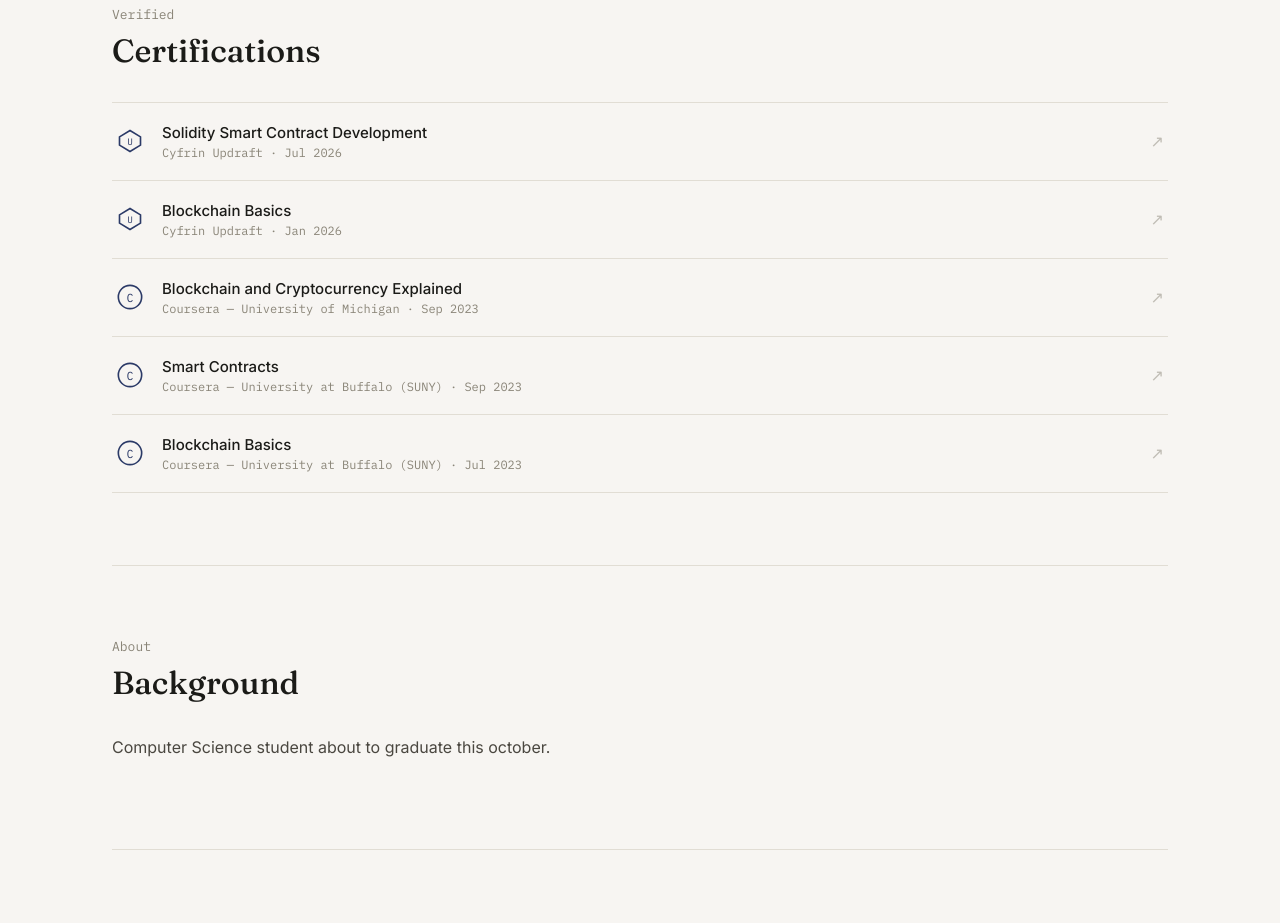
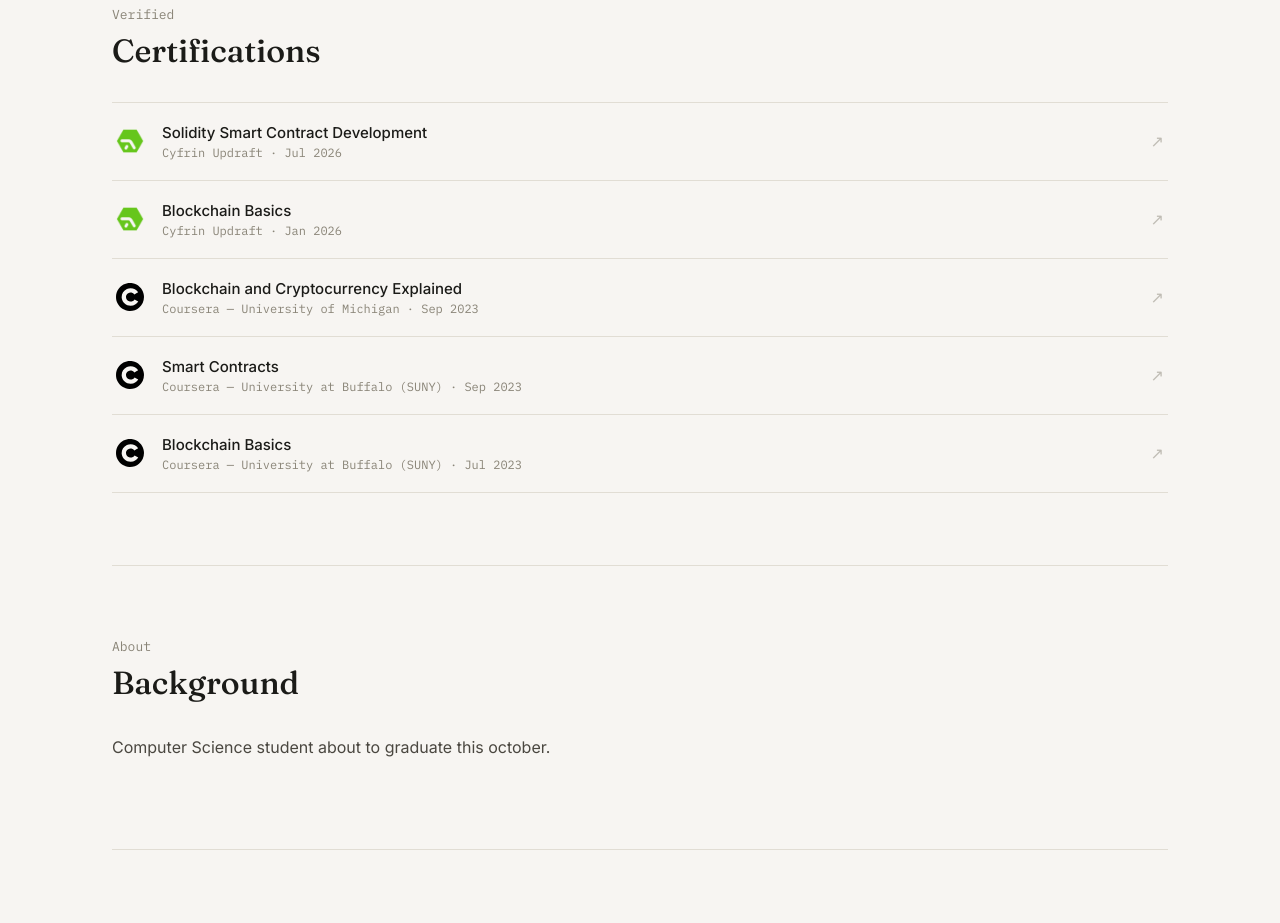
Before and after one commit to saqib-jamal/Portfolio, a React (Vite) app: page / in a window 1280 px wide. Shown: the part 1720-2643 px from the top of the page. Built offline with nearby package versions, Linux system fonts and the light colour scheme.

Commit message:
add certificate logos

```diff
--- a/src/Certifications.jsx
+++ b/src/Certifications.jsx
@@ -4,49 +4,37 @@ const certificates = [
     issuer: 'Cyfrin Updraft',
     date: 'Jul 2026',
     url: 'https://profiles.cyfrin.io/u/saqibjamal734/achievements/solidity',
+    logo: '/updraft-logo.png',
   },
   {
     title: 'Blockchain Basics',
     issuer: 'Cyfrin Updraft',
     date: 'Jan 2026',
     url: 'https://profiles.cyfrin.io/u/saqibjamal734/achievements/blockchain-basics',
+    logo: '/updraft-logo.png',
   },
   {
     title: 'Blockchain and Cryptocurrency Explained',
     issuer: 'Coursera — University of Michigan',
     date: 'Sep 2023',
     url: 'https://coursera.org/verify/VP6GQPSMWAGU',
+    logo: '/coursera-logo.svg',
   },
   {
     title: 'Smart Contracts',
     issuer: 'Coursera — University at Buffalo (SUNY)',
     date: 'Sep 2023',
     url: 'https://coursera.org/verify/BM5UK8JKKWM3',
+    logo: '/coursera-logo.svg',
   },
   {
     title: 'Blockchain Basics',
     issuer: 'Coursera — University at Buffalo (SUNY)',
     date: 'Jul 2023',
     url: 'https://coursera.org/verify/6447JL3YU58L',
+    logo: '/coursera-logo.svg',
   },
 ];
-
-function PlatformIcon({ issuer }) {
-  if (issuer.startsWith('Coursera')) {
-    return (
-      <svg viewBox="0 0 24 24" className="cert-icon" aria-hidden="true">
-        <circle cx="12" cy="12" r="10" fill="none" stroke="currentColor" strokeWidth="1.4" />
-        <text x="12" y="16" textAnchor="middle" fontSize="10" fontFamily="var(--mono)" fill="currentColor">C</text>
-      </svg>
-    );
-  }
-  return (
-    <svg viewBox="0 0 24 24" className="cert-icon" aria-hidden="true">
-      <polygon points="12,3 21,8.5 21,15.5 12,21 3,15.5 3,8.5" fill="none" stroke="currentColor" strokeWidth="1.4" />
-      <text x="12" y="15.5" textAnchor="middle" fontSize="8" fontFamily="var(--mono)" fill="currentColor">U</text>
-    </svg>
-  );
-}
 
 export default function Certifications() {
   return (
@@ -57,7 +45,7 @@ export default function Certifications() {
         {certificates.map((cert) => (
           <li key={cert.url} className="cert-item">
             <a href={cert.url} target="_blank" rel="noreferrer" className="cert-link">
-              <PlatformIcon issuer={cert.issuer} />
+              <img src={cert.logo} alt={cert.issuer} className="cert-icon" />
               <span className="cert-info">
                 <span className="cert-title">{cert.title}</span>
                 <span className="cert-meta">{cert.issuer} · {cert.date}</span>
```
Also changed, not shown: public/coursera-logo.svg (added), public/updraft-logo.png (added).
